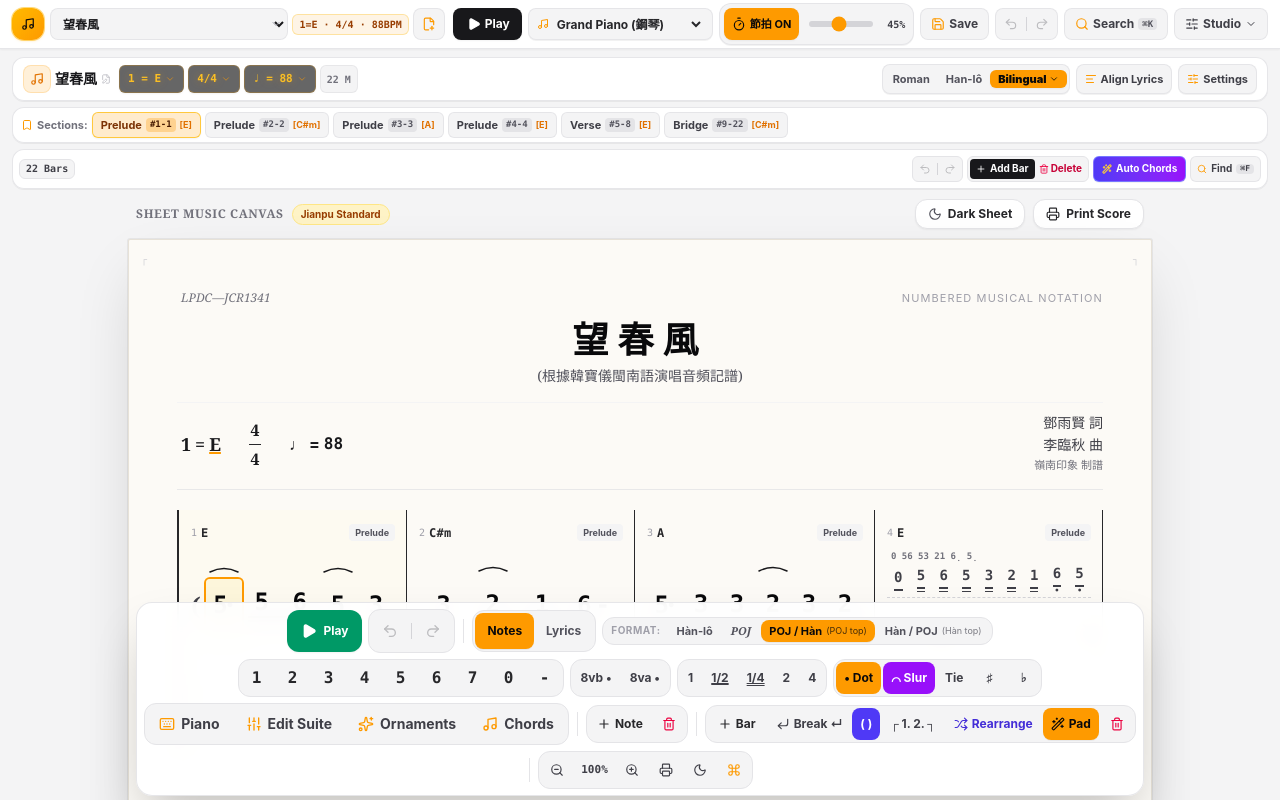
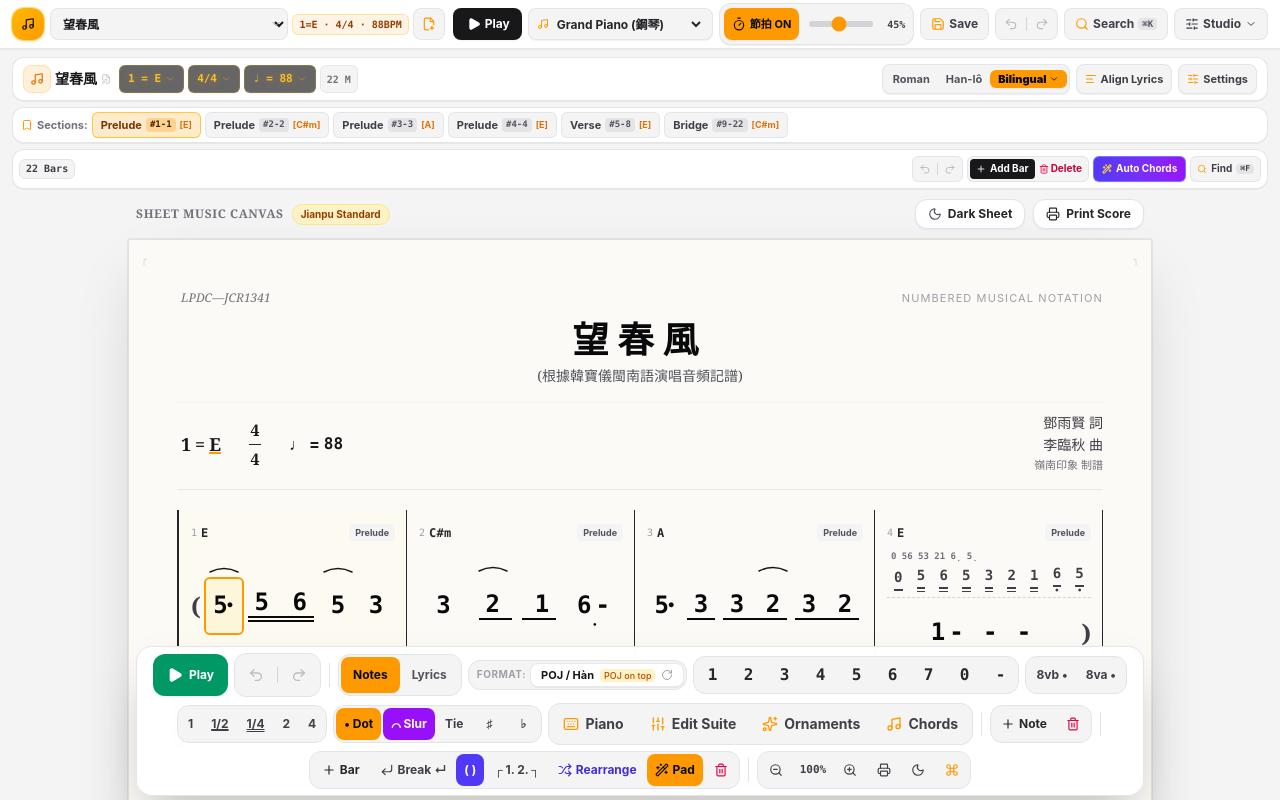
Before and after one commit to CyberOoHim/easy-composer, a Next.js app: page / in a window 1280 px wide. Shown: the top 800 px of the page. Built offline with nearby package versions, Linux system fonts and the light colour scheme.

Commit message:
feat: add rotate icon and remove lyric format options
Remove lyric display format controls from the FloatingScoreHud to align with project requirements.

```diff
--- a/components/composer/FloatingScoreHud.tsx
+++ b/components/composer/FloatingScoreHud.tsx
@@ -35,6 +35,7 @@ import {
   Disc,
   Command,
   Keyboard,
+  RotateCw,
 } from 'lucide-react';
 import { NoteDuration, PitchNumber, ArticulationType, NoteInputMode, VerseDisplayOption } from '@/types/song';
 import { KeyboardShortcutsModal } from './KeyboardShortcutsModal';
@@ -924,71 +925,76 @@ export const FloatingScoreHud: React.FC<FloatingScoreHudProps> = ({
             </div>
           )}
 
-          {/* Unified Lyric Display Format for all verses (Hàn-lô, POJ, POJ/Hàn top, Hàn/POJ top) */}
-          {onChangeVerseDisplayOption && (
-            <div
-              id="floating-hud-lyric-format-group"
-              className="flex items-center gap-0.5 bg-zinc-100 dark:bg-zinc-800 p-0.5 rounded-xl border border-zinc-200 dark:border-zinc-700 text-xs font-bold shrink-0"
-            >
-              <span className="text-zinc-400 dark:text-zinc-500 text-[10px] px-1.5 hidden sm:inline select-none uppercase tracking-wider">
-                Format:
-              </span>
-              <button
-                id="floating-hud-format-hanlo-btn"
-                type="button"
-                onClick={() => onChangeVerseDisplayOption('hanlo')}
-                className={`px-2 py-1 rounded-lg text-[11px] font-bold transition-all cursor-pointer touch-manipulation ${
-                  currentVerseDisplayOption === 'hanlo'
-                    ? 'bg-amber-500 text-zinc-950 font-black shadow-2xs'
-                    : 'text-zinc-600 dark:text-zinc-400 hover:bg-zinc-200 dark:hover:bg-zinc-700'
-                }`}
-                title="Display Hàn-lô lyrics only across all verses"
-              >
-                Hàn-lô
-              </button>
-              <button
-                id="floating-hud-format-poj-btn"
-                type="button"
-                onClick={() => onChangeVerseDisplayOption('poj')}
-                className={`px-2 py-1 rounded-lg text-[11px] font-bold font-serif italic transition-all cursor-pointer touch-manipulation ${
-                  currentVerseDisplayOption === 'poj'
-                    ? 'bg-amber-500 text-zinc-950 font-black shadow-2xs'
-                    : 'text-zinc-600 dark:text-zinc-400 hover:bg-zinc-200 dark:hover:bg-zinc-700'
-                }`}
-                title="Display POJ Romanization only across all verses"
-              >
-                POJ
-              </button>
-              <button
-                id="floating-hud-format-both-poj-top-btn"
-                type="button"
-                onClick={() => onChangeVerseDisplayOption('both_poj_top')}
-                className={`px-2 py-1 rounded-lg text-[11px] font-bold transition-all cursor-pointer touch-manipulation flex items-center gap-1 ${
-                  currentVerseDisplayOption === 'both_poj_top' || currentVerseDisplayOption === 'both'
-                    ? 'bg-amber-500 text-zinc-950 font-black shadow-2xs'
-                    : 'text-zinc-600 dark:text-zinc-400 hover:bg-zinc-200 dark:hover:bg-zinc-700'
-                }`}
-                title="Both: POJ Romanization on top, Hàn-lô below (applies to all verses)"
-              >
-                <span>POJ / Hàn</span>
-                <span className="text-[9px] opacity-75 font-normal hidden md:inline">(POJ top)</span>
-              </button>
-              <button
-                id="floating-hud-format-both-hanlo-top-btn"
-                type="button"
-                onClick={() => onChangeVerseDisplayOption('both_hanlo_top')}
-                className={`px-2 py-1 rounded-lg text-[11px] font-bold transition-all cursor-pointer touch-manipulation flex items-center gap-1 ${
-                  currentVerseDisplayOption === 'both_hanlo_top'
-                    ? 'bg-amber-500 text-zinc-950 font-black shadow-2xs'
-                    : 'text-zinc-600 dark:text-zinc-400 hover:bg-zinc-200 dark:hover:bg-zinc-700'
-                }`}
-                title="Both: Hàn-lô on top, POJ Romanization below (applies to all verses)"
-              >
-                <span>Hàn / POJ</span>
-                <span className="text-[9px] opacity-75 font-normal hidden md:inline">(Hàn top)</span>
-              </button>
-            </div>
-          )}
+          {/* Single Rotational Toggle for Lyric Display Format (Hàn-lô → POJ → POJ/Hàn top → Hàn/POJ top) */}
+          {onChangeVerseDisplayOption && (() => {
+            const FORMAT_CYCLE: {
+              id: VerseDisplayOption;
+              label: string;
+              badge?: string;
+              isSerif?: boolean;
+              desc: string;
+            }[] = [
+              {
+                id: 'hanlo',
+                label: 'Hàn-lô',
+                desc: 'Displays only Hàn-lô / Hanji characters',
+              },
+              {
+                id: 'poj',
+                label: 'POJ',
+                isSerif: true,
+                desc: 'Displays only Pe̍h-ōe-jī romanization in italicized serif styling',
+              },
+              {
+                id: 'both_poj_top',
+                label: 'POJ / Hàn',
+                badge: 'POJ on top',
+                desc: 'Stacked layout with POJ on top and Hàn-lô below',
+              },
+              {
+                id: 'both_hanlo_top',
+                label: 'Hàn / POJ',
+                badge: 'Hàn on top',
+                desc: 'Stacked layout with Hàn-lô on top and POJ below',
+              },
+            ];
+
+            const activeOpt =
+              currentVerseDisplayOption === 'both'
+                ? 'both_poj_top'
+                : (currentVerseDisplayOption || 'both_poj_top');
+            const activeIdx = Math.max(0, FORMAT_CYCLE.findIndex(item => item.id === activeOpt));
+            const activeConfig = FORMAT_CYCLE[activeIdx];
+            const nextConfig = FORMAT_CYCLE[(activeIdx + 1) % FORMAT_CYCLE.length];
+
+            return (
+              <div
+                id="floating-hud-lyric-format-group"
+                className="flex items-center gap-1 bg-zinc-100 dark:bg-zinc-800 p-0.5 rounded-xl border border-zinc-200 dark:border-zinc-700 text-xs font-bold shrink-0"
+              >
+                <span className="text-zinc-400 dark:text-zinc-500 text-[10px] pl-1.5 hidden sm:inline select-none uppercase tracking-wider">
+                  Format:
+                </span>
+                <button
+                  id="floating-hud-format-rotational-toggle-btn"
+                  type="button"
+                  onClick={() => onChangeVerseDisplayOption(nextConfig.id)}
+                  className="group flex items-center gap-1.5 px-2.5 py-1 rounded-lg bg-white dark:bg-zinc-700/80 hover:bg-amber-50 dark:hover:bg-zinc-700 text-zinc-900 dark:text-zinc-100 shadow-2xs border border-zinc-200/80 dark:border-zinc-600/80 text-[11px] font-bold transition-all cursor-pointer touch-manipulation active:scale-95"
+                  title={`Lyric Format: ${activeConfig.label} (${activeConfig.desc}). Click to rotate to ${nextConfig.label} (${nextConfig.desc})`}
+                >
+                  <span className={activeConfig.isSerif ? 'font-serif italic tracking-wide' : ''}>
+                    {activeConfig.label}
+                  </span>
+                  {activeConfig.badge && (
+                    <span className="text-[9px] font-medium px-1 py-0.5 rounded bg-amber-100 dark:bg-amber-950/60 text-amber-700 dark:text-amber-400 leading-none">
+                      {activeConfig.badge}
+                    </span>
+                  )}
+                  <RotateCw className="w-3 h-3 text-zinc-400 group-hover:text-amber-600 dark:group-hover:text-amber-400 group-hover:rotate-180 transition-all duration-300 shrink-0" />
+                </button>
+              </div>
+            );
+          })()}
 
           {/* Step Prev / Next note navigation when in Lyric mode */}
           {activeField === 'lyric' && (onStepPrevNote || onStepNextNote) && (
```
